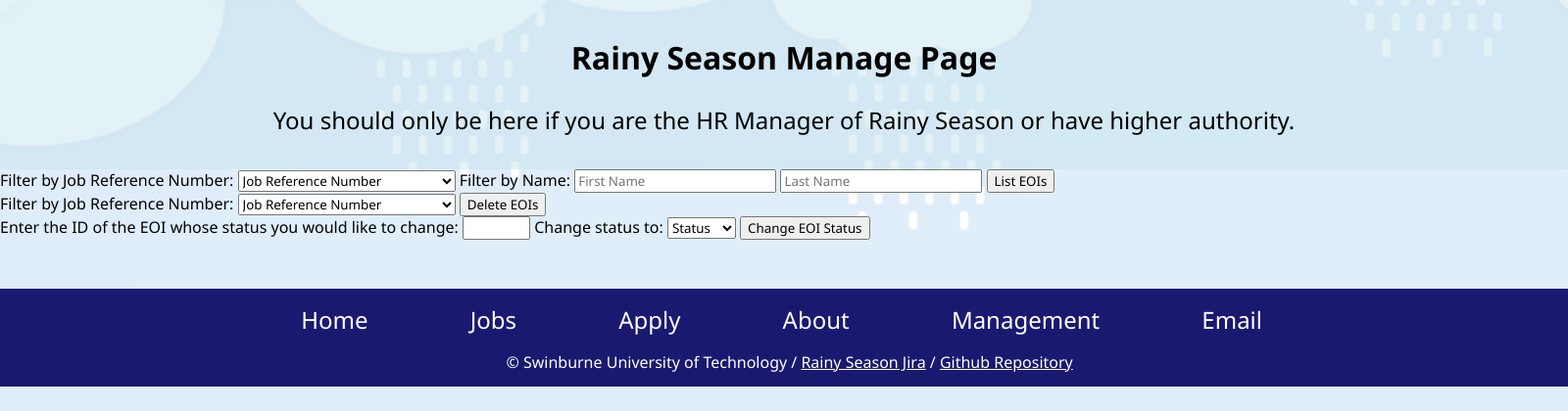
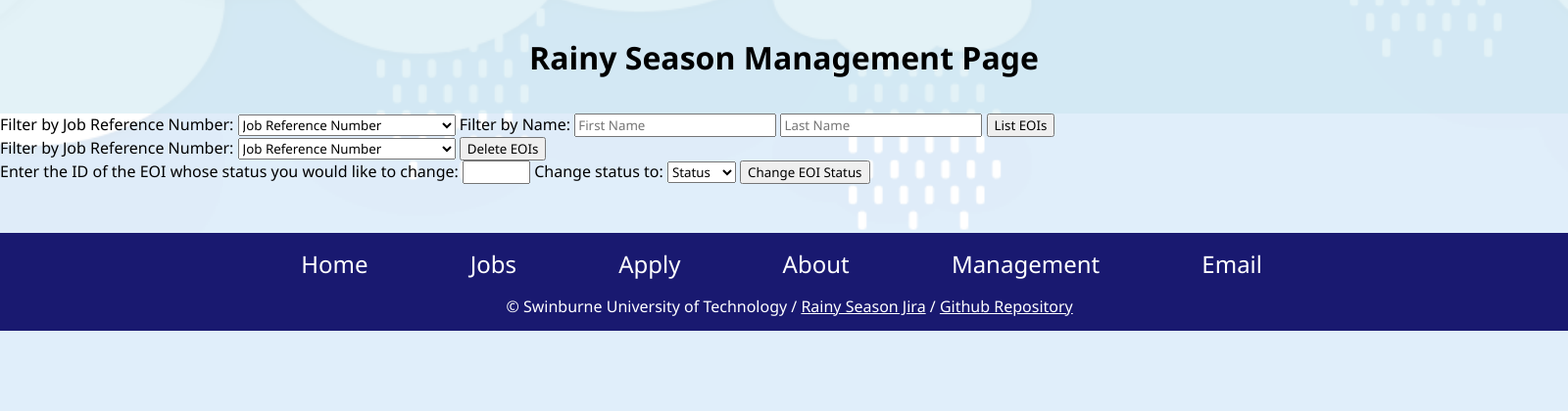
Before and after one commit to Bigteaforfolks/sw_cos10026_rainy_season_part2, a PHP site: page /manage.php in a window 1600 px wide. Shown: the part 125-545 px from the top of the page at 98% size. Run offline with PHP 8.4, Linux system fonts and the light colour scheme; the visitor is signed in with stand-in values (Sample User, id 1); data that the repository does not hold is empty.

Commit message:
updated management page description

```diff
--- a/project2/manage.php
+++ b/project2/manage.php
@@ -31,8 +31,7 @@ if (!isset($_SESSION['username'])) {
 <!-- Information about the page -->
 <section class="description">
 
-    <h2>Rainy Season Manage Page</h2>
-    <p>You should only be here if you are the HR Manager of Rainy Season or have higher authority&period;</p>
+    <h2>Rainy Season Management Page</h2>
 
 </section>
 
```
